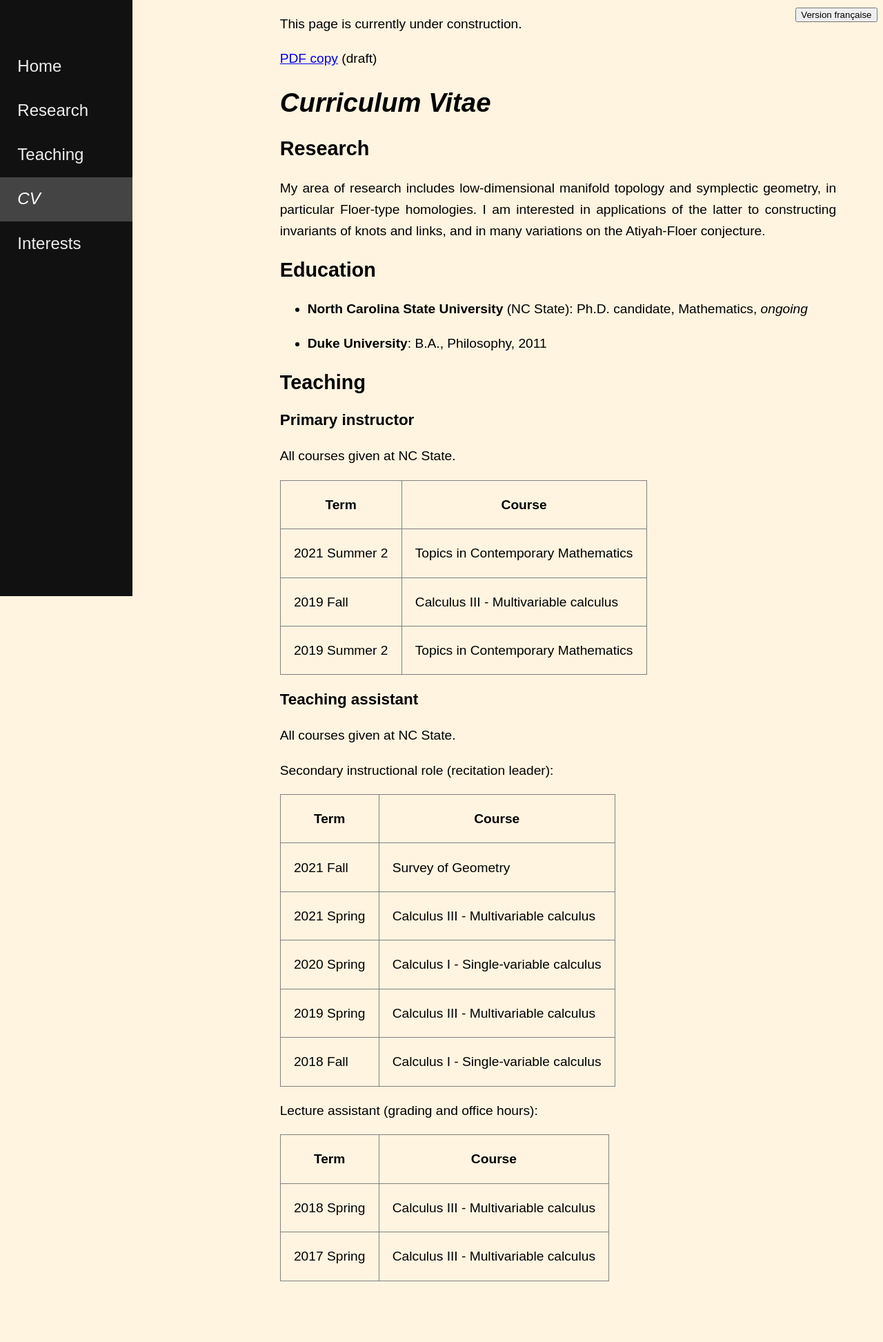
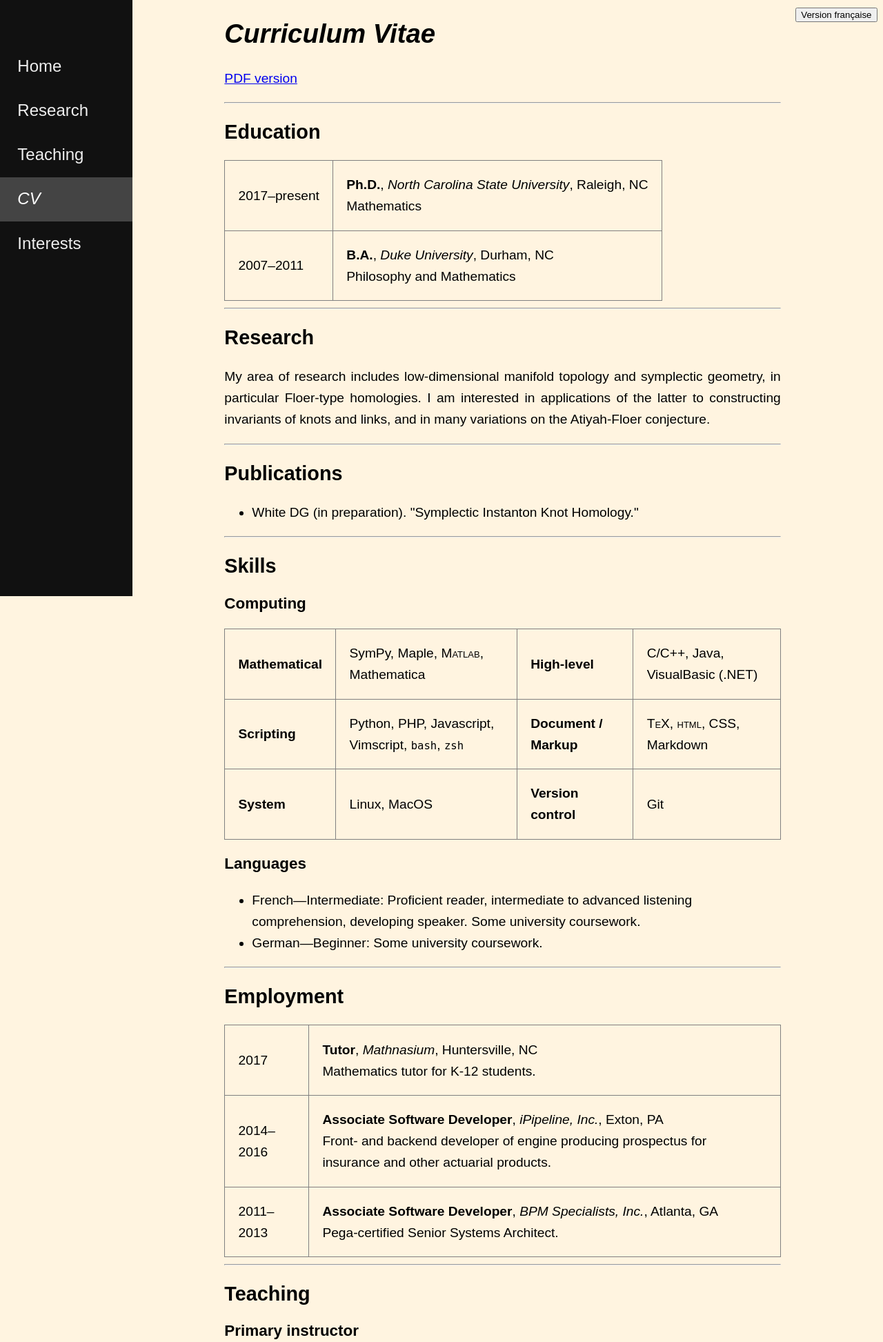
Before and after one commit to dave-white/dave-white.github.io, a PHP site: page /cv in a window 1280 px wide. Shown: the top 1945 px of the page at 69% size. Before the commit the page ends 1857 px from the top, so only its background shows below. Run offline with PHP 8.4, Linux system fonts and the light colour scheme.

Commit message:
Make CV pg roughly match PDF. Cosmetic changes to php/html structure elsewhere.

```diff
--- a/cv.php
+++ b/cv.php
@@ -5,28 +5,46 @@
 <?php
 $page = 'cv';
 include 'side-nav.php';
+include 'lang-ver-anchor.html';
 ?>
-  <?php include 'lang-ver-anchor.html'; ?>
-  <div style="margin-left: 15%">
 <div id="main" class="main">
-      <p>This page is currently under construction.</p>
-      <p><a href="cv-dgw.pdf">PDF copy</a> (draft)</p>
-      <h1 id="curriculum-vitae"><em>Curriculum Vitae</em></h1>
-      <h2 id="research">Research</h2>
+  <h1 id="cv"><em>Curriculum Vitae</em></h1>
+  <p><a href="cv-dgw.pdf">PDF version</a></p>
+  <hr><h2 id="education">Education</h2>
+  <table>
+    <tr><td>2017&ndash;present</td><td><strong>Ph.D.</strong>, <i>North Carolina State University</i>, Raleigh, NC<br>Mathematics</td></tr>
+    <tr><td>2007&ndash;2011</td><td><strong>B.A.</strong>, <i>Duke University</i>, Durham, NC<br>Philosophy and Mathematics</td></tr>
+  </table>
+  <hr><h2 id="research">Research</h2>
   <p>My area of research includes low-dimensional manifold topology and
   symplectic geometry, in particular Floer-type homologies. I am
   interested in applications of the latter to constructing invariants of
   knots and links, and in many variations on the Atiyah-Floer
   conjecture.</p>
-      <h2 id="education">Education</h2>
+  <hr><h2 id="pub">Publications</h2>
   <ul>
-	<li><p><strong>North Carolina State University</strong> (NC State):
-	  Ph.D. candidate, Mathematics, <em>ongoing</em></p></li>
-	<li><p><strong>Duke University</strong>: B.A., Philosophy, 2011</p></li>
+    <li>White DG (in preparation). "Symplectic Instanton Knot Homology."</li>
   </ul>
-      <h2 id="teaching">Teaching</h2>
+  <hr><h2 id="skills">Skills</h2>
+  <h3>Computing</h3>
+  <table>
+    <tr><td><strong>Mathematical</strong></td><td>SymPy, Maple, <span style="font-variant: small-caps;">Matlab</span>, Mathematica</td><td><strong>High-level</strong></td><td>C/C++, Java, VisualBasic (.NET)</td></tr>
+    <tr><td><strong>Scripting</strong></td><td>Python, PHP, Javascript, Vimscript, <code>bash</code>, <code>zsh</code></td><td><strong>Document / Markup</strong></td><td><span style="font-variant: small-caps;">TeX</span>, <span style="font-variant: small-caps;">html</span>, CSS, Markdown</td></tr>
+    <tr><td><strong>System</strong></td><td>Linux, MacOS</td><td><strong>Version control</strong></td><td>Git</td></tr>
+  </table>
+  <h3>Languages</h3>
+  <ul>
+    <li>French&mdash;Intermediate: Proficient reader, intermediate to advanced listening comprehension, developing speaker. Some university coursework.</li>
+    <li>German&mdash;Beginner: Some university coursework.</li>
+  </ul>
+  <hr><h2 id="work">Employment</h2>
+  <table>
+    <tr><td>2017</td><td><strong>Tutor</strong>, <i>Mathnasium</i>, Huntersville, NC<br>Mathematics tutor for K-12 students.</td></tr>
+    <tr><td>2014&ndash;2016</td><td><strong>Associate Software Developer</strong>, <i>iPipeline, Inc.</i>, Exton, PA<br>Front- and backend developer of engine producing prospectus for insurance and other actuarial products.</td></tr>
+    <tr><td>2011&ndash;2013</td><td><strong>Associate Software Developer</strong>, <i>BPM Specialists, Inc.</i>, Atlanta, GA<br>Pega-certified Senior Systems Architect.</td></tr>
+  </table>
+  <hr><h2 id="teaching">Teaching</h2>
   <?php include 'teaching-tbl.html'; ?>
-    </div>
 </div>
 </body>
 </html>
--- a/index.php
+++ b/index.php
@@ -5,8 +5,8 @@
 <?php
 $page = 'index';
 include 'side-nav.php';
+include 'lang-ver-anchor.html';
 ?>
-  <?php include 'lang-ver-anchor.html'; ?>
 <div id="main" class="main">
   <h1>Welcome to the website of<br><i>David White</i>.</h1>
   <img src="profile.jpeg" alt="Profile picture" width="20%" height="20%" style="margin:1em 2em;float:right">
--- a/interests.php
+++ b/interests.php
@@ -5,8 +5,8 @@
 <?php
 $page = 'interests';
 include 'side-nav.php';
+include 'lang-ver-anchor.html';
 ?>
-  <?php include 'lang-ver-anchor.html'; ?>
 <div id="main" class="main">
   <h1>Interests</h1>
   <h2>Software</h2>
--- a/research.php
+++ b/research.php
@@ -5,8 +5,8 @@
 <?php
 $page = 'research';
 include 'side-nav.php';
+include 'lang-ver-anchor.html';
 ?>
-  <?php include 'lang-ver-anchor.html'; ?>
 <div id="main" class="main">
   <h1>Research</h1>
   <p>The broad domains of my research are low-dimensional topology and symplectic topology. More specifically, most of my study is into applications of Floer theory to 3-manifold topology and to knot theory. A principal subject of interest is the relationship between the symplectic and gauge-theortic types of these constructions, i.e. the various flavors of the Atiyah-Floer conjecture.</p>
```
Also changed, not shown: cv.html (+29 -11 lines), teaching.html (+4 -6 lines), teaching.php (+4 -6 lines), index.html (indentation only), research.html (indentation only), 1 other file. Lines whose indentation alone changed are shown as unchanged.
